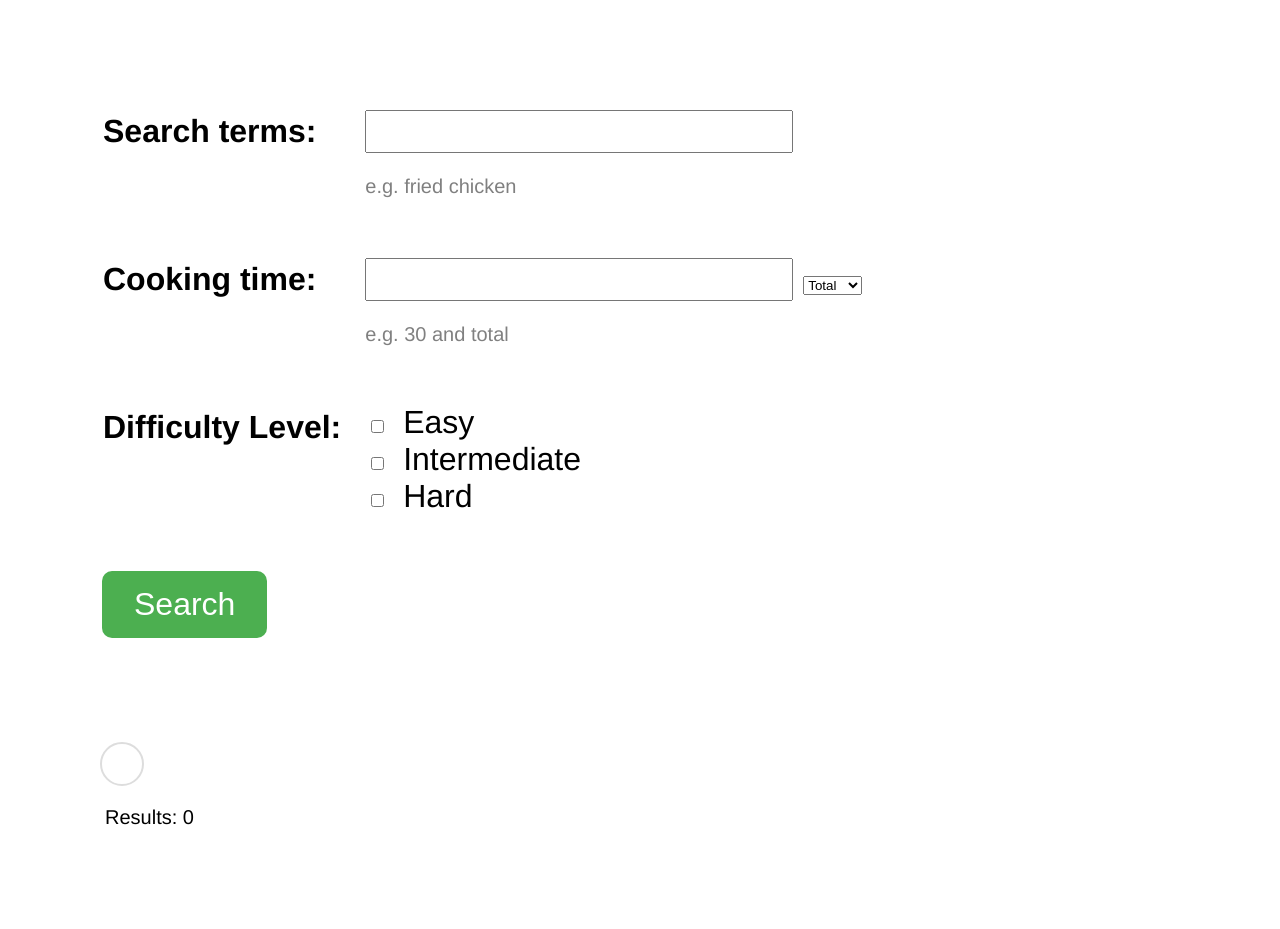
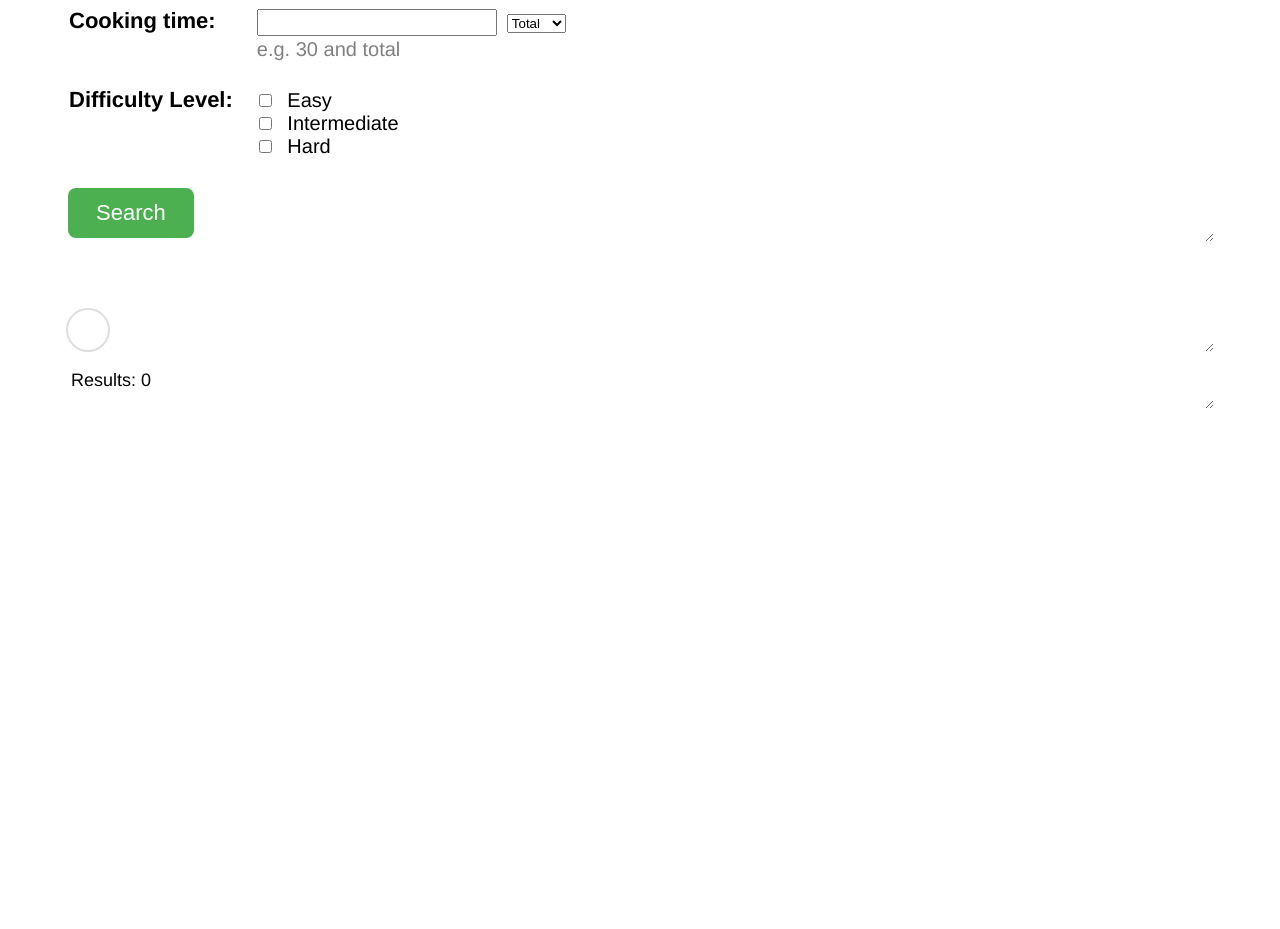
Before and after one commit to louisesiqifan/Pandas-Express, a Django app: page / in a window 1280 px wide; the page is wider, and only the part inside the window is pictured. Shown: the part 416-1345 px from the top of that part. After the commit the page ends 824 px from the top of that part, so only its background shows below. Run offline with Django 3.2, Linux system fonts and the light colour scheme.

Commit message:
Modify font size

```diff
--- a/pandas_express/home/templates/index.html
+++ b/pandas_express/home/templates/index.html
@@ -1,6 +1,7 @@
 {% load static %}
 <!DOCTYPE html>
 <html>
+    <meta name="viewport" content="width=device-width, initial-scale=0.67">
     <head>
         <title>Pandas Express</title>
         <link rel="stylesheet" type="text/css" href="{% static "/main.css" %}" />
--- a/pandas_express/static/main.css
+++ b/pandas_express/static/main.css
@@ -2,15 +2,21 @@ html, body {
     margin: 0;
     padding: 0;
     font-family: Helvetica;
+    overflow-x: hidden;
+}
+
+div {
+  resize: both;
+  overflow: auto;
 }
 
 div#header {
 /*    background: rgb(189, 252, 200);*/
     margin: 0;
-    padding-right: 100px;
-    padding-left: 100px;
-    padding-top: 150px;
-    padding-bottom: 150px;
+    padding-right: 66px;
+    padding-left: 66px;
+    padding-top: 100px;
+    padding-bottom: 100px;
     background-size: cover;
     background-position: 50% 35%;
     background-repeat: no-repeat;
@@ -20,14 +26,14 @@ div#header {
 }
 
 div#header h1 {
-    font-size: 100px;
+    font-size: 66px;
     color: #ffffff;
     margin: 0px;
     padding: 0px;
 }
 
 div.frame {
-    margin: 100px;
+    margin: 66px;
 }
 
 div.args {
@@ -53,40 +59,40 @@ fieldset {
 
 fieldset legend {
     font-weight: bold;
-    font-size: 32px;
+    font-size: 22px;
 }
 
 input.query {
-    font-size: 32px;
+    font-size: 22px;
 }
 
 label {
-    font-size: 32px;
+    font-size: 22;
 }
 
 p.num_results {
     margin-left: 5px;
-    font-size: 20px;
+    font-size: 18px;
 }
 
 table.form {
     text-align: left;
-    font-size: 44px;
+    font-size: 22px;
 }
 
 
 table.form tr td,
 table.form tr th {
     vertical-align: top;
-    font-size: 44px;
-    padding-bottom: 44px;
+    font-size: 22px;
+    padding-bottom: 22px;
 }
 
 table.form input {
     margin-right: 10px;
     margin-left: 20px;
 /*    margin-bottom: 10px*/
-    font-size: 32px;
+    font-size: 18px;
 }
 
 /*table.form input#id_query {
@@ -100,8 +106,8 @@ table.form input {
 table.form ul#id_level {
     list-style-type: none;
     margin: 0px;
-    padding: 6px;
-    font-size: 18px;
+    padding: 2px;
+    font-size: 20px;
 }
 
 
@@ -119,7 +125,7 @@ table.recipes tr th {
 table.recipes tr td,
 table.recipes tr th {
     padding: 8px;
-    font-size: 20px;
+    font-size: 18px;
 }
 
 table.recipes tr:nth-child(even) {
@@ -150,12 +156,12 @@ input.button {
   background-color: #4CAF50;
   border: none;
   color: white;
-  padding: 15px 32px;
+  padding: 12px 28px;
   text-align: center;
   text-decoration: none;
   display: inline-block;
-  font-size: 32px;
+  font-size: 22px;
   margin: 4px 2px;
   cursor: pointer;
-  border-radius: 10px
+  border-radius: 8px
 }
```
